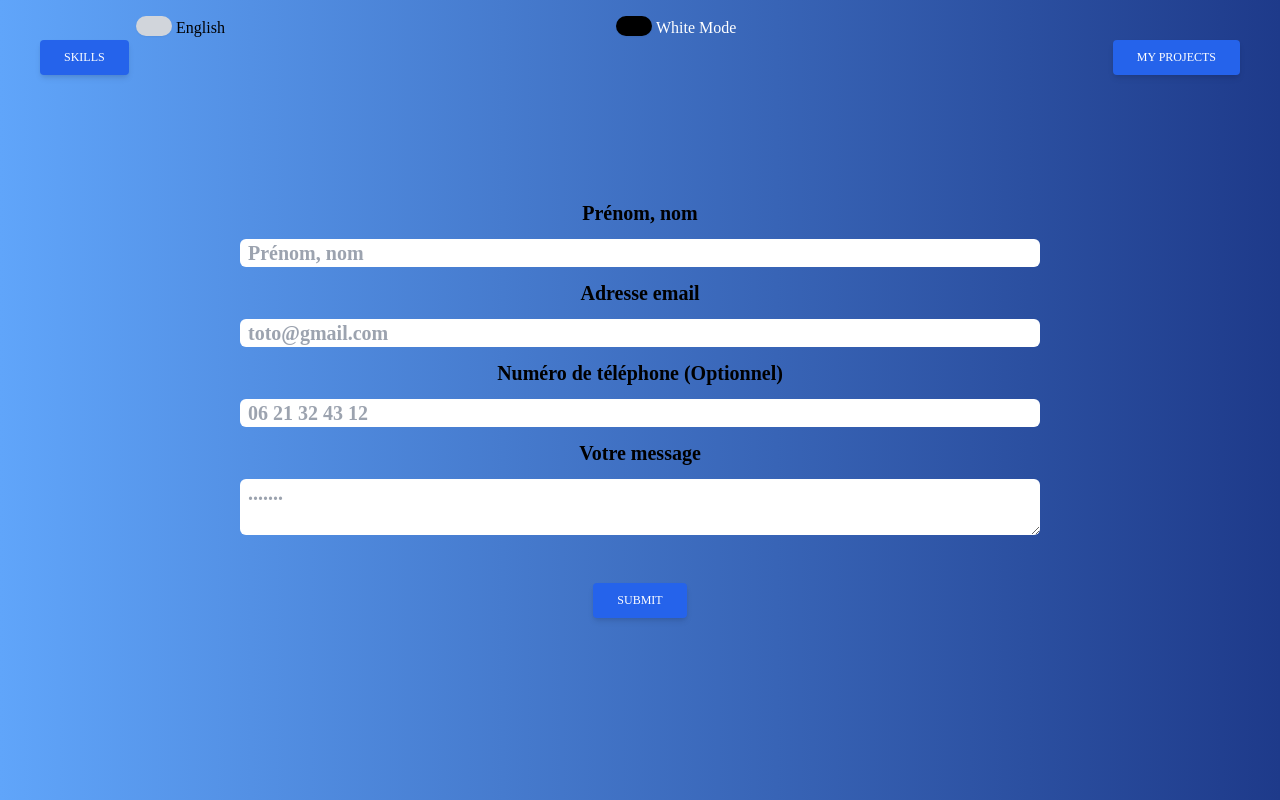
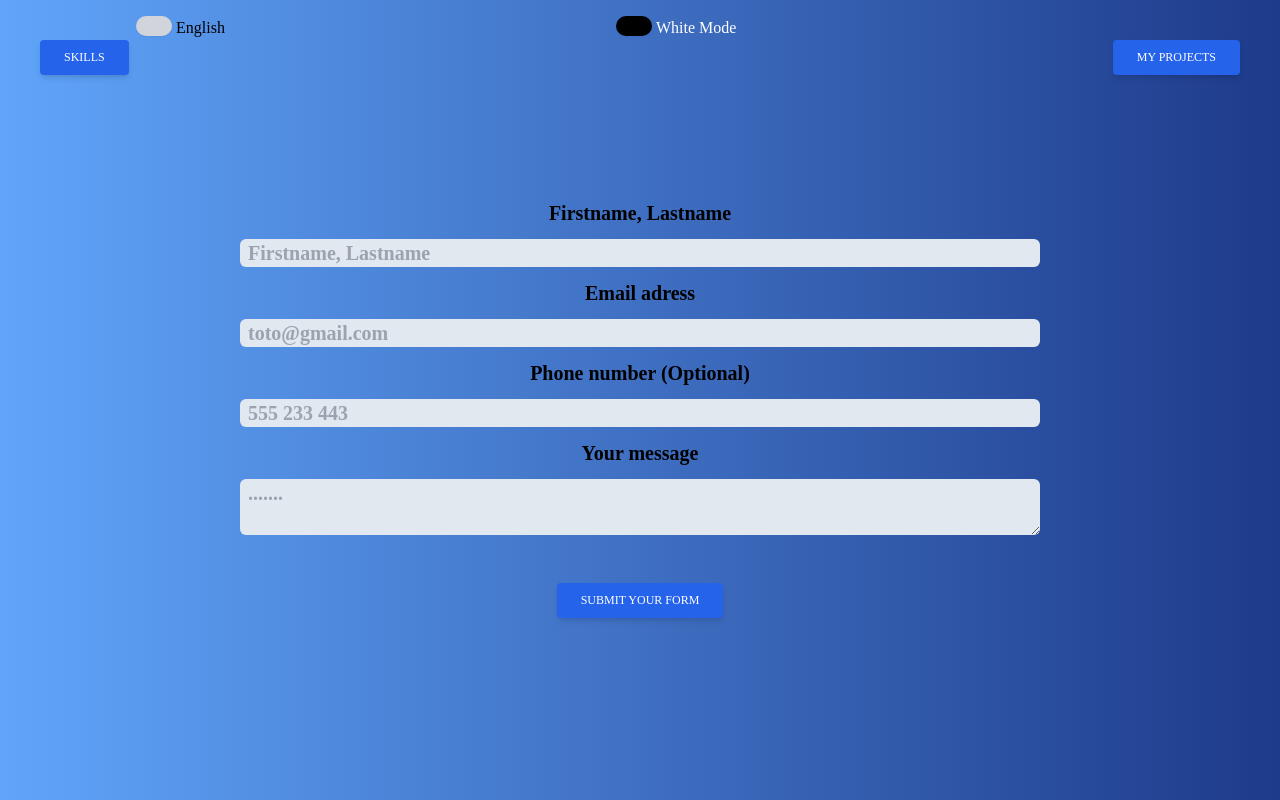
Before and after one commit to moumax/marc-lantol, a React (Create React App) app: page /contact in a window 1280 px wide. Both pictures are taken after a click on the switch "Français". Built offline with nearby package versions, Linux system fonts and the light colour scheme.

Commit message:
Fix darkmode and language switch for contact page

```diff
--- /dev/null
+++ b/src/components/ContactComponent.jsx
@@ -0,0 +1,61 @@
+import { useForm, ValidationError } from "@formspree/react";
+import Button from "../components/Button";
+
+const ContactComponent = () => {
+  const [state, handleSubmit] = useForm("mzbwjygp");
+
+  return (
+    <form
+      className="flex flex-col w-full items-center justify-center text-xl font-bold"
+      onSubmit={handleSubmit}
+    >
+      <label className="m-3" for="full-name">
+        Prénom, nom
+      </label>
+      <input
+        className=" rounded-md pl-2 w-2/3  bg-slate-200"
+        type="text"
+        name="name"
+        id="full-name"
+        placeholder="Prénom, nom"
+        required=""
+      ></input>
+      <label className="m-3" htmlFor="email">
+        Adresse email
+      </label>
+      <input
+        className=" rounded-md  pl-2 w-2/3 bg-slate-200"
+        id="email"
+        type="email"
+        name="email"
+        placeholder="toto@gmail.com"
+      />
+      <label className="m-3" for="telephone">
+        Numéro de téléphone (Optionnel)
+      </label>
+      <input
+        className=" rounded-md pl-2 w-2/3 bg-slate-200"
+        type="telephone"
+        name="telephone"
+        id="telephone"
+        placeholder="06 21 32 43 12"
+      ></input>
+      <ValidationError prefix="Email" field="email" errors={state.errors} />
+      <label className="m-3" for="message">
+        Votre message
+      </label>
+      <textarea
+        className=" rounded-md pl-2 w-2/3 mb-12 bg-slate-200"
+        id="message"
+        name="message"
+        placeholder="......."
+      />
+      <ValidationError prefix="Message" field="message" errors={state.errors} />
+      <Button type="submit" disabled={state.submitting}>
+        Envoyer votre formulaire
+      </Button>
+    </form>
+  );
+};
+
+export default ContactComponent;
--- a/src/pages/Contact/Contact.jsx
+++ b/src/pages/Contact/Contact.jsx
@@ -4,6 +4,8 @@ import { useForm, ValidationError } from "@formspree/react";
 import Button from "../../components/Button";
 import { DarkContext } from "../../context/DarkContext";
 import { LangContext } from "../../context/LangContext";
+
+import ContactComponent from "../../components/ContactComponent";
 
 export function Contact() {
   const navigate = useNavigate();
@@ -43,24 +45,24 @@ export function Contact() {
           </>
         )}
       </div>
-      {dark ? (
+      {!french ? (
         <form
           className="flex flex-col w-full items-center justify-center text-xl font-bold"
           onSubmit={handleSubmit}
         >
           <label className="m-3" for="full-name">
-            Prénom, nom
+            Firstname, Lastname
           </label>
           <input
             className=" rounded-md pl-2 w-2/3  bg-slate-200"
             type="text"
             name="name"
             id="full-name"
-            placeholder="Prénom, nom"
+            placeholder="Firstname, Lastname"
             required=""
           ></input>
           <label className="m-3" htmlFor="email">
-            Adresse email
+            Email adress
           </label>
           <input
             className=" rounded-md  pl-2 w-2/3 bg-slate-200"
@@ -70,18 +72,18 @@ export function Contact() {
             placeholder="toto@gmail.com"
           />
           <label className="m-3" for="telephone">
-            Numéro de téléphone (Optionnel)
+            Phone number (Optional)
           </label>
           <input
             className=" rounded-md pl-2 w-2/3 bg-slate-200"
             type="telephone"
             name="telephone"
             id="telephone"
-            placeholder="06 21 32 43 12"
+            placeholder="555 233 443"
           ></input>
           <ValidationError prefix="Email" field="email" errors={state.errors} />
           <label className="m-3" for="message">
-            Votre message
+            Your message
           </label>
           <textarea
             className=" rounded-md pl-2 w-2/3 mb-12 bg-slate-200"
@@ -95,64 +97,11 @@ export function Contact() {
             errors={state.errors}
           />
           <Button type="submit" disabled={state.submitting}>
-            Submit
+            Submit your form
           </Button>
         </form>
       ) : (
-        <form
-          className="flex flex-col w-full items-center justify-center text-xl font-bold"
-          onSubmit={handleSubmit}
-        >
-          <label className="m-3" for="full-name">
-            Prénom, nom
-          </label>
-          <input
-            className=" rounded-md pl-2 w-2/3"
-            type="text"
-            name="name"
-            id="full-name"
-            placeholder="Prénom, nom"
-            required=""
-          ></input>
-          <label className="m-3" htmlFor="email">
-            Adresse email
-          </label>
-          <input
-            className=" rounded-md  pl-2 w-2/3"
-            id="email"
-            type="email"
-            name="email"
-            placeholder="toto@gmail.com"
-          />
-          <label className="m-3" for="telephone">
-            Numéro de téléphone (Optionnel)
-          </label>
-          <input
-            className=" rounded-md pl-2 w-2/3"
-            type="telephone"
-            name="telephone"
-            id="telephone"
-            placeholder="06 21 32 43 12"
-          ></input>
-          <ValidationError prefix="Email" field="email" errors={state.errors} />
-          <label className="m-3" for="message">
-            Votre message
-          </label>
-          <textarea
-            className=" rounded-md pl-2 w-2/3 mb-12"
-            id="message"
-            name="message"
-            placeholder="......."
-          />
-          <ValidationError
-            prefix="Message"
-            field="message"
-            errors={state.errors}
-          />
-          <Button type="submit" disabled={state.submitting}>
-            Submit
-          </Button>
-        </form>
+        <ContactComponent />
       )}
     </div>
   );
```
